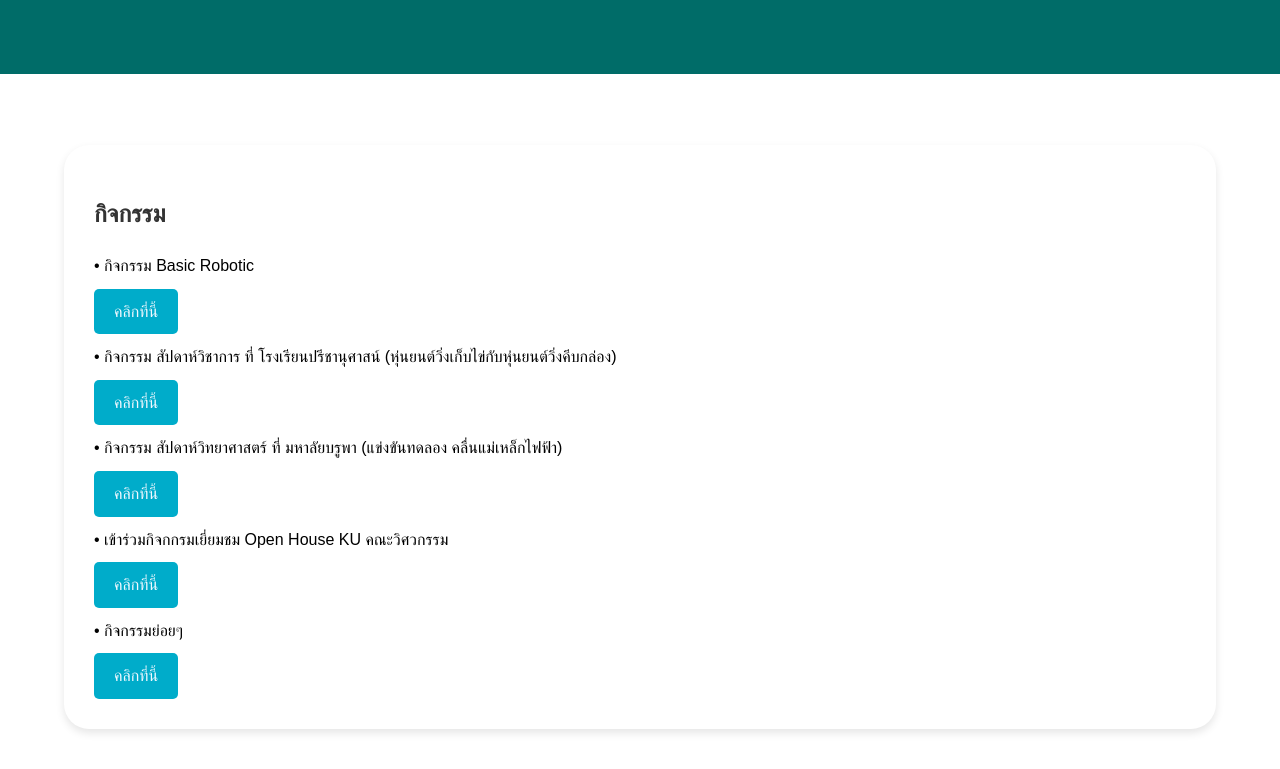
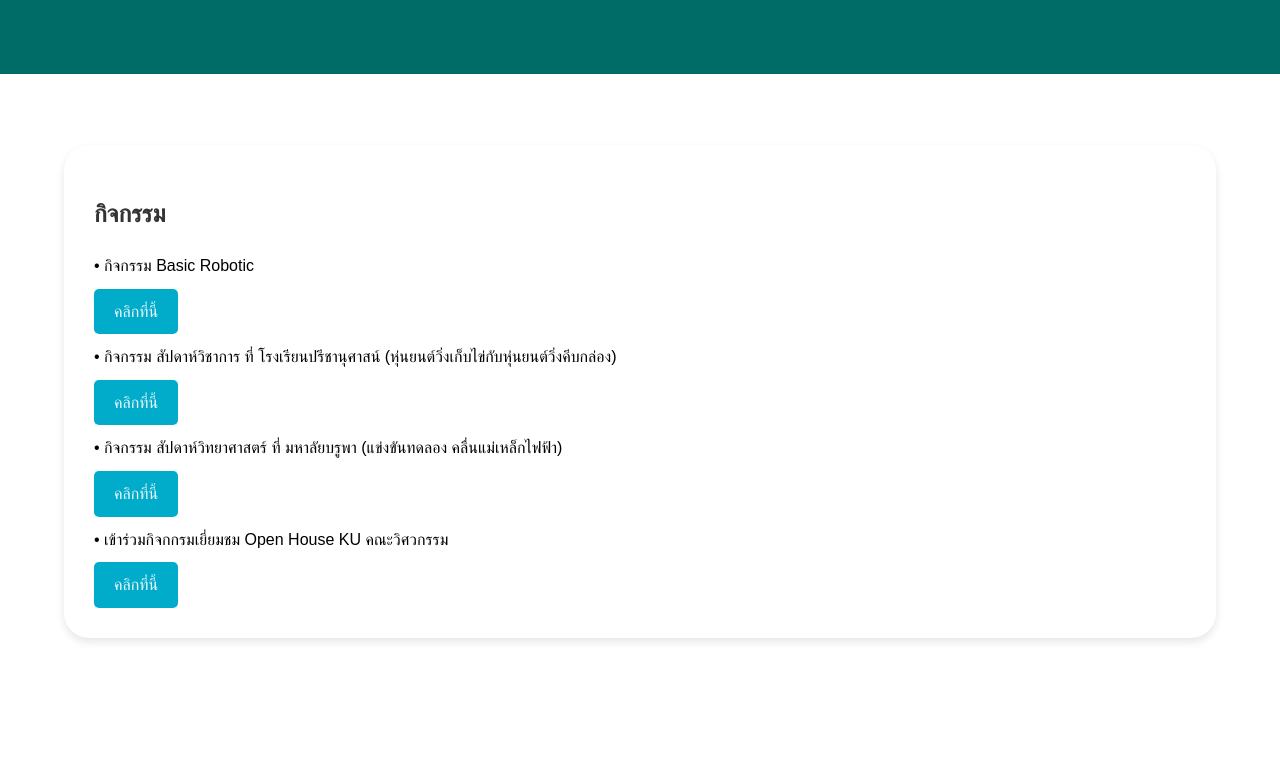
Before and after one commit to ShiRo00e/Activity, a plain HTML site: page index.html in a window 1280 px wide. Shown: the part 233-1002 px from the top of the page. After the commit the page ends 911 px from the top, so only its background shows below. Drawn offline with Linux system fonts and the light colour scheme.

Commit message:
Update index.html

```diff
--- a/index.html
+++ b/index.html
@@ -40,6 +40,5 @@
                <a href="https://shiro00e.github.io/Activity-3/" class="button">คลิกที่นี้</a>
                <p>• เข้าร่วมกิจกกรมเยี่ยมชม Open House KU คณะวิศวกรรม</p>
                <a href="https://shiro00e.github.io/Activity-4/" class="button">คลิกที่นี้</a>
-               <p>• กิจกรรมย่อยๆ</p>
-               <a href="https://shiro00e.github.io/Activity-more/" class="button">คลิกที่นี้</a>
+
     </div>
```
